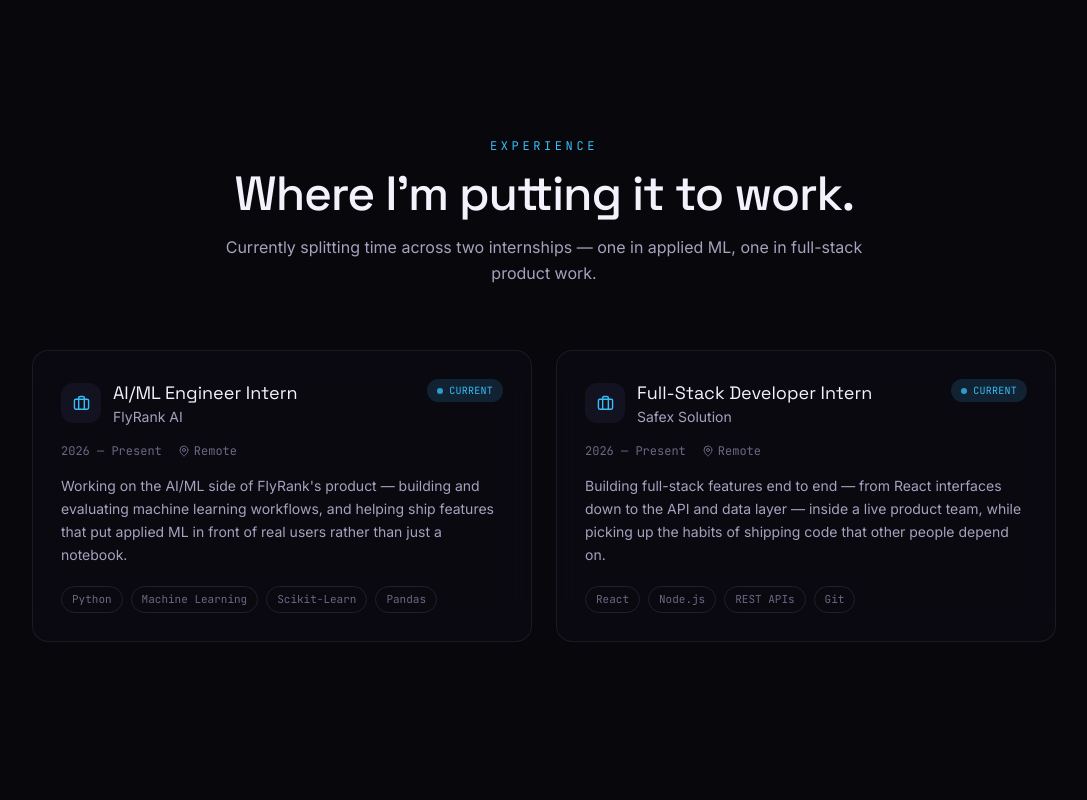
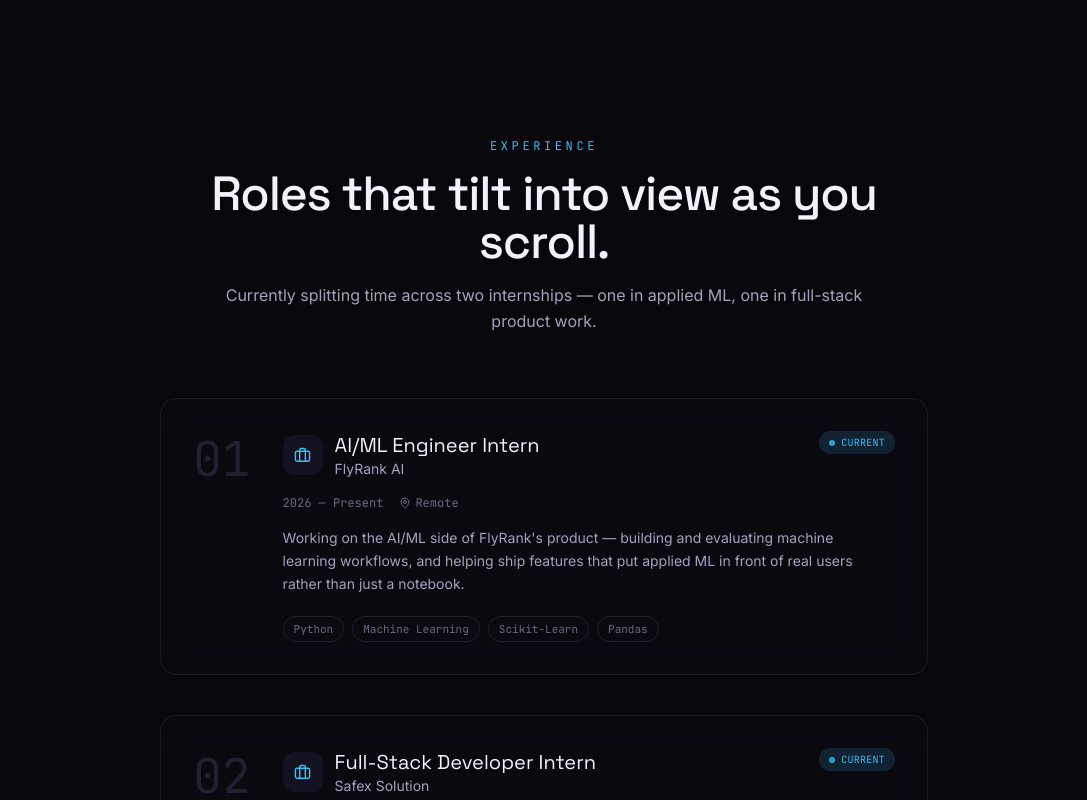
Before and after one commit to nothaziq/portfolio, a React (Vite) app: page / in a window 1280 px wide. Shown: the part 2200-3000 px from the top of the page, without its empty margins (96-1183 px from the left). Built offline with nearby package versions, Linux system fonts and the light colour scheme.

Commit message:
Enhanced experience Section.

```diff
--- a/src/sections/Experience.jsx
+++ b/src/sections/Experience.jsx
@@ -1,40 +1,45 @@
-import { motion } from "framer-motion";
+import { useRef } from "react";
+import { motion, useScroll, useTransform } from "framer-motion";
 import { Briefcase, MapPin } from "lucide-react";
 import SectionHeading from "../components/SectionHeading";
-import TiltCard from "../components/TiltCard";
 import { WORK_EXPERIENCE } from "../constants/data";
 
-export default function Experience() {
+function ExperienceCard({ job, index }) {
+  const ref = useRef(null);
+
+  // ties the card's tilt/rise/fade directly to scroll position —
+  // it tilts up into place as it enters the viewport, rather than
+  // just fading in once.
+  const { scrollYProgress } = useScroll({
+    target: ref,
+    offset: ["start 92%", "start 38%"],
+  });
+
+  const rotateX = useTransform(scrollYProgress, [0, 1], [22, 0]);
+  const y = useTransform(scrollYProgress, [0, 1], [70, 0]);
+  const opacity = useTransform(scrollYProgress, [0, 1], [0, 1]);
+  const scale = useTransform(scrollYProgress, [0, 1], [0.94, 1]);
+
   return (
-    <section id="experience" className="relative px-6 py-28 sm:px-10 md:py-36">
-      <div className="mx-auto max-w-5xl">
-        <SectionHeading
-          eyebrow="Experience"
-          title="Where I'm putting it to work."
-          description="Currently splitting time across two internships — one in applied ML, one in full-stack product work."
-          align="center"
-        />
+    <div ref={ref} style={{ perspective: 1200 }}>
+      <motion.div
+        style={{ rotateX, y, opacity, scale, transformOrigin: "top center" }}
+        className="glass relative rounded-2xl p-6 sm:p-8"
+      >
+        <div className="flex flex-col gap-5 sm:flex-row sm:items-start sm:gap-8">
+          {/* index number — echoes the numbered list treatment */}
+          <span className="font-mono text-4xl sm:text-5xl text-[var(--color-line)] tabular-nums sm:pt-1">
+            {String(index + 1).padStart(2, "0")}
+          </span>
 
-        <div className="mt-16 grid gap-6 sm:grid-cols-2">
-          {WORK_EXPERIENCE.map((job, i) => (
-            <motion.div
-              key={job.id}
-              initial={{ opacity: 0, y: 24 }}
-              whileInView={{ opacity: 1, y: 0 }}
-              viewport={{ once: true, margin: "-60px" }}
-              transition={{ duration: 0.5, delay: i * 0.1, ease: [0.16, 1, 0.3, 1] }}
-            >
-              <TiltCard
-                tiltAmount={6}
-                className="glass relative h-full rounded-2xl p-6 sm:p-7"
-              >
-                <div className="flex items-start justify-between gap-3">
+          <div className="flex-1">
+            <div className="flex flex-wrap items-start justify-between gap-3">
               <div className="flex items-center gap-3">
                 <span className="flex h-10 w-10 shrink-0 items-center justify-center rounded-xl bg-[var(--color-surface-2)] text-[var(--color-accent)]">
                   <Briefcase size={17} />
                 </span>
                 <div>
-                      <h3 className="font-display text-lg text-[var(--color-ink)]">
+                  <h3 className="font-display text-lg sm:text-xl text-[var(--color-ink)]">
                     {job.role}
                   </h3>
                   <p className="text-sm text-[var(--color-ink-dim)]">{job.company}</p>
@@ -57,7 +62,7 @@ export default function Experience() {
               </span>
             </div>
 
-                <p className="mt-4 text-sm leading-relaxed text-[var(--color-ink-dim)]">
+            <p className="mt-4 text-sm leading-relaxed text-[var(--color-ink-dim)] sm:max-w-xl">
               {job.description}
             </p>
 
@@ -71,8 +76,27 @@ export default function Experience() {
                 </span>
               ))}
             </div>
-              </TiltCard>
+          </div>
+        </div>
       </motion.div>
+    </div>
+  );
+}
+
+export default function Experience() {
+  return (
+    <section id="experience" className="relative px-6 py-28 sm:px-10 md:py-36">
+      <div className="mx-auto max-w-3xl">
+        <SectionHeading
+          eyebrow="Experience"
+          title="Roles that tilt into view as you scroll."
+          description="Currently splitting time across two internships — one in applied ML, one in full-stack product work."
+          align="center"
+        />
+
+        <div className="mt-16 flex flex-col gap-8 sm:gap-10">
+          {WORK_EXPERIENCE.map((job, i) => (
+            <ExperienceCard key={job.id} job={job} index={i} />
           ))}
         </div>
       </div>
```
Lines whose indentation alone changed are shown as unchanged.
